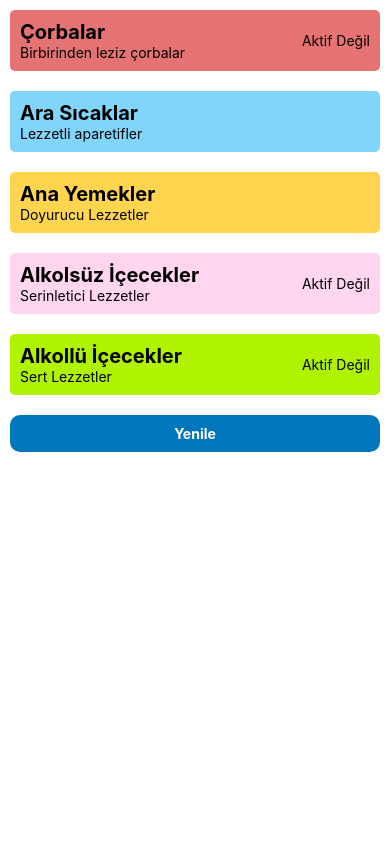
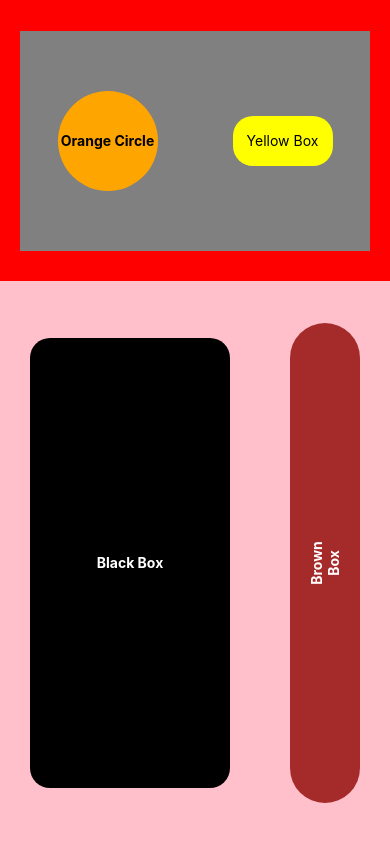
Before and after one commit to omur8819/sprint-3-sprint-evaluation-React-Native-Flex, a React Native app: screen / in a window 390 px wide. Built offline with nearby package versions, Linux system fonts and the light colour scheme.

Commit message:
project-update

```diff
--- /dev/null
+++ b/App.js
@@ -0,0 +1,107 @@
+import React from 'react';
+import {
+  SafeAreaView,
+  Image,
+  StyleSheet,
+  ScrollView,
+  View,
+  Text,
+  StatusBar,
+  TextInput,
+  TouchableOpacity,
+  textContentType,
+} from 'react-native';
+const App = () => {
+  return (
+    <SafeAreaView style={{ flex: 1 }}>
+      <View style={styles.main1}>
+        <View style={styles.grayBox}>
+          <View style={styles.orangeBox}>
+            <Text style={styles.orangeText}>Orange Circle</Text>
+          </View>
+          <View style={styles.yellowBox}>
+            <Text style={styles.yellowText}>Yellow Box</Text>
+          </View>
+        </View>
+      </View>
+      <View style={styles.main2}>
+        <View style={styles.blackBox}>
+          <Text style={styles.blackText}>Black Box</Text>
+        </View>
+        <View style={styles.brownBox}>
+          <Text style={styles.brownText}>Brown Box</Text>
+        </View>
+      </View>
+    </SafeAreaView>
+  );
+};
+const styles = StyleSheet.create({
+  main1: {
+    backgroundColor: 'red',
+    flex: 1,
+    justifyContent: 'center',
+  },
+  main2: {
+    backgroundColor: 'pink',
+    flex: 2,
+    flexDirection: 'row',
+    justifyContent: 'space-around',
+    alignItems: 'center',
+  },
+  grayBox: {
+    backgroundColor: 'gray',
+    flexDirection: 'row',
+    alignItems:"center",
+    justifyContent: 'space-around',
+    height: 220,
+    marginLeft: 20,
+    marginRight: 20,
+  },
+  orangeBox: {
+    backgroundColor: 'orange',
+    height: 100,
+    width: 100,
+    borderRadius: 50,
+    justifyContent: 'center',
+  },
+  orangeText: {
+    fontWeight: 'bold',
+    textAlign: 'center',
+  },
+  yellowBox: {
+    backgroundColor: 'yellow',
+    height: 50,
+    width: 100,
+    borderRadius: 20,
+    justifyContent: 'center',
+  },
+  yellowText: {
+    textAlign: 'center',
+  },
+  blackBox: {
+    backgroundColor: 'black',
+    height: 450,
+    width: 200,
+    borderRadius: 20,
+    justifyContent: 'center',
+  },
+  blackText: {
+    fontWeight: 'bold',
+    color: 'white',
+    textAlign:"center"
+  },
+  brownBox: {
+    backgroundColor: 'brown',
+    height: 480,
+    width: 70,
+    borderRadius: 90,
+    justifyContent: 'center',
+  },
+  brownText: {
+    transform: [{ rotate: '-90deg' }],
+    fontWeight: 'bold',
+    color: 'white',
+    textAlign: 'center'
+  },
+});
+export default App;
--- a/index.js
+++ b/index.js
@@ -3,7 +3,7 @@
  */
 
 import {AppRegistry} from 'react-native';
-import Main from './src/Main';
+import Main from './App';
 import {name as appName} from './app.json';
 
-AppRegistry.registerComponent(appName, () => Main);
+AppRegistry.registerComponent(appName, () => App);
--- a/src/Main.js
+++ /dev/null
@@ -1,106 +0,0 @@
-import React from 'react';
-import {SafeAreaView, View, Text, StyleSheet,TouchableOpacity} from 'react-native';
-
-import MyBanner from './components/MyBanner';
-import MyButton from './components/MyButton';
-
-const food_data = [
-  {
-    id: 0,
-    title: 'Çorbalar',
-    desc: 'Birbirinden leziz çorbalar',
-    color: '#e57373',
-    isActive: false,
-  },
-  {
-    id: 1,
-    title: 'Ara Sıcaklar',
-    desc: 'Lezzetli aparetifler',
-    color: '#81d4fa',
-    isActive: true,
-  },
-  {
-    id: 2,
-    title: 'Ana Yemekler',
-    desc: 'Doyurucu Lezzetler',
-    color: '#ffd54f',
-    isActive: true,
-  },
-  {
-    id: 3,
-    title: 'Alkolsüz İçecekler',
-    desc: 'Serinletici Lezzetler',
-    color: '#ffd5f0',
-    isActive: false,
-  },
-  {
-    id: 4,
-    title: 'Alkollü İçecekler',
-    desc: 'Sert Lezzetler',
-    color: '#b0f300',
-    isActive: false,
-  },
-];
-
-const App = () => {
-  return (
-    <SafeAreaView style={{flex: 1}}>
-      <View>
-        {food_data.map((food) => {
-          return (
-            <MyBanner
-              title={food.title}
-              desc={food.desc}
-              color={food.color}
-              isActive={food.isActive}
-            />
-          );
-        })}
-
-        <TouchableOpacity
-          style={styles.container}
-          onPress={() => alert('Hello')}
-          onLongPress={() => alert('Long Press')}>
-          <Text style={styles.text}>Yenile</Text>
-        </TouchableOpacity>
-
-        {/* <MyBanner
-                title="Çorbalar"
-                desc="Birbirinden leziz çorbalar"
-                color="#e57373"
-                isActive={false}
-                />
-
-        <MyBanner
-                title="Ara Sıcaklar"
-                desc="Lezzetli aparetifler"
-                color="#81d4fa"
-                isActive={true}
-        />
-
-        <MyBanner
-                title="Ana Yemekler"
-                desc="Doyurucu Lezzetler"
-                color="#ffd54f"
-                isActive={false}
-        /> */}
-      </View>
-    </SafeAreaView>
-  );
-};
-
-export default App;
-
-const styles = StyleSheet.create({
-    container: {
-      backgroundColor: '#0277bd',
-      padding: 10,
-      margin: 10,
-      borderRadius: 10,
-    },
-    text: {
-      textAlign: 'center',
-      color: 'white',
-      fontWeight: 'bold',
-    },
-  });
--- a/src/components/MyBanner.js
+++ /dev/null
@@ -1,36 +0,0 @@
-import React from 'react';
-import {View, Text, StyleSheet} from 'react-native';
-
-const MyBanner = (props) => {
-  return (
-    <View style={[styles.container, {backgroundColor: props.color}]}>
-
-      <View style={{flexDirection: 'row', alignItems: 'center'}}>
-
-        <View style={{flex:1}}>
-          <Text style={styles.text}>{props.title}</Text>
-          <Text>{props.desc}</Text>
-        </View>
-
-        {/* {props.isActive ? null : <Text>Aktif Değil</Text>} */}
-        {!props.isActive && <Text>Aktif Değil</Text>}
-      </View>
-
-    </View>
-  );
-};
-
-export default MyBanner;
-
-const styles = StyleSheet.create({
-  container: {
-    backgroundColor: '#eceff1',
-    padding: 10,
-    margin: 10,
-    borderRadius: 5,
-  },
-  text: {
-    fontWeight: 'bold',
-    fontSize: 20,
-  },
-});
--- a/src/components/MyButton.js
+++ /dev/null
@@ -1,26 +0,0 @@
-import React from 'react';
-import {TouchableOpacity, Text, StyleSheet} from 'react-native';
-
-const MyButton = (props) => {
-  return (
-    <TouchableOpacity style={styles.container}>
-      <Text style={styles.text}>{props.buttonTitle}</Text>
-    </TouchableOpacity>
-  );
-};
-
-export default MyButton;
-
-const styles = StyleSheet.create({
-  container: {
-    backgroundColor: '#0277bd',
-    padding: 10,
-    margin: 10,
-    borderRadius: 10,
-  },
-  text: {
-    textAlign: 'center',
-    color: 'white',
-    fontWeight: 'bold',
-  },
-});
```
Also changed, not shown: src/App.js (deleted, +0 -68 lines).
